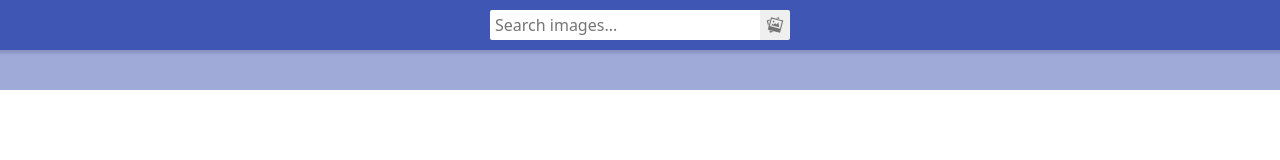
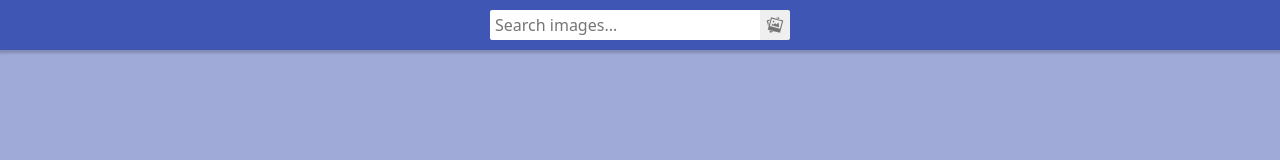
Before and after one commit to Kukovicya/goit-js-hw-11, a website: page src/index.html in a window 1280 px wide. Drawn offline with nearby package versions, Linux system fonts and the light colour scheme; a web font is replaced by a local one.

Commit message:
correct color

```diff
--- a/src/css/styles.css
+++ b/src/css/styles.css
@@ -38,13 +38,16 @@ button {
   fill: #757575;
 }
 
+body {
+  background-color: #4056b480;
+}
 .gallery {
   padding: 20px;
   display: grid;
   grid-template-columns: repeat(4, 1fr);
   grid-column-gap: 20px;
   grid-row-gap: 1em;
-  background-color: #4056b480;
+  /* background-color: #4056b480; */
   font-family: 'Twinkle Star', cursive;
 }
 
```
